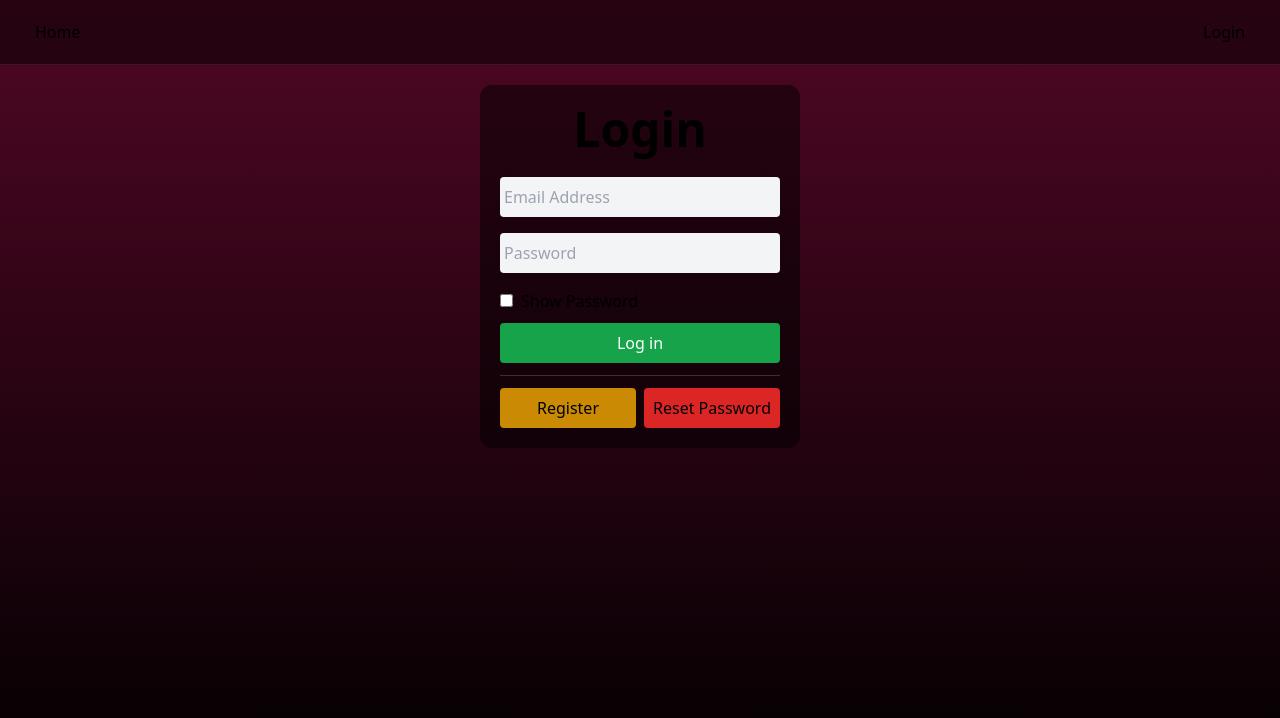
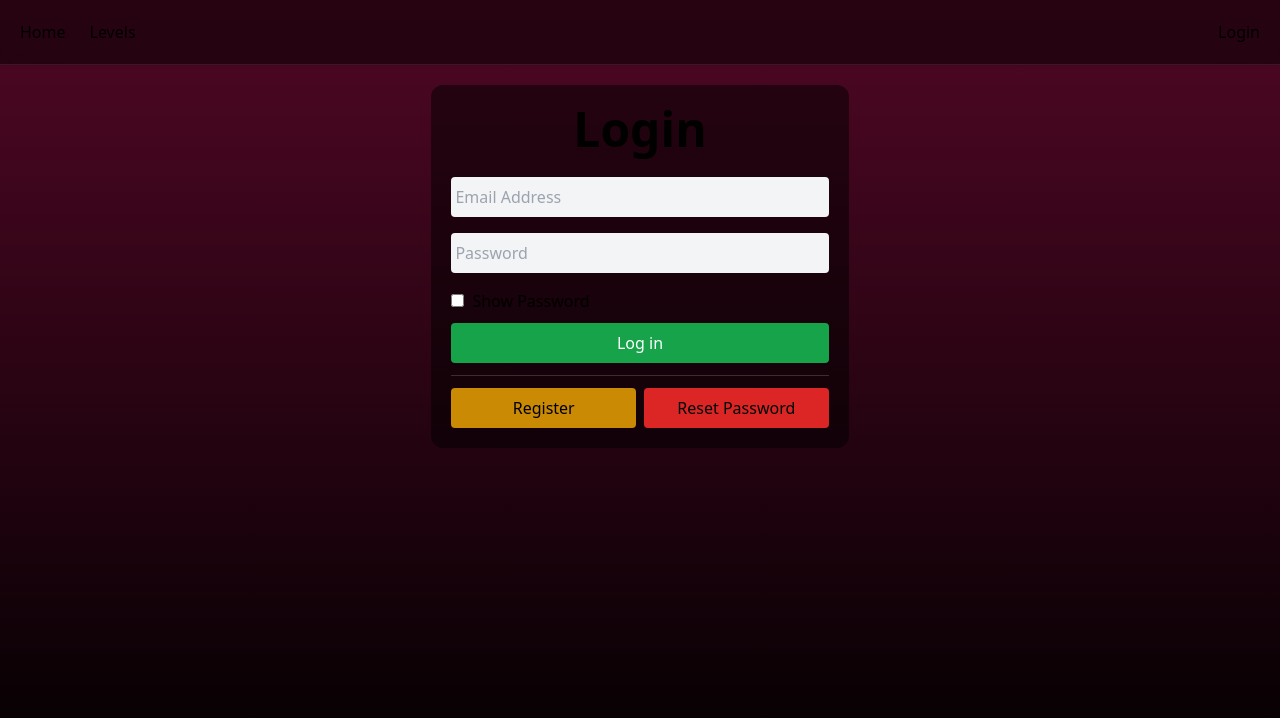
Before and after one commit to turecross321/soundshapes-website, a Next.js app: page /login in a window 1280 px wide. Shown: the top 718 px of the page. Built offline with nearby package versions, Linux system fonts and the light colour scheme; what middleware-axios would draw is missing.

Commit message:
some mobile stuff

```diff
--- /dev/null
+++ b/src/components/divider.tsx
@@ -0,0 +1,9 @@
+import { FC } from "react";
+
+interface DividerProps {}
+
+const Divider: FC<DividerProps> = ({}) => {
+  return <div className="border-t border-gray-300 my-1 border-opacity-20" />;
+};
+
+export default Divider;
--- a/src/components/follow-button.tsx
+++ b/src/components/follow-button.tsx
@@ -50,7 +50,7 @@ const FollowButton: FC<FollowButtonProps> = ({ id, logOut, refreshPage }) => {
     return (
       <button
         type="submit"
-        className="bg-gray-700 text-white py-2 rounded hover:bg-gray-600 transistion-colors follow-button ml-4"
+        className="bg-gray-700 text-white py-2 rounded hover:bg-gray-600 transistion-colors follow-button"
         onClick={following ? UnFollow : Follow}
       >
         {following ? "Unfollow" : "Follow"}
--- a/src/components/levels.tsx
+++ b/src/components/levels.tsx
@@ -24,6 +24,8 @@ const Levels: FC<LevelProps> = ({
   const [from, setFrom] = useState<number>(fromProp);
   const [levels, setLevels] = useState<LevelResponseWrapper>(levelWrapper);
   const [loadedFrom, setLoadedFrom] = useState<number>(0);
+
+  if (levels.Count < 1) return <div></div>;
 
   function NextPage() {
     let page = currentPage + 1;
--- a/src/components/navbar-button.tsx
+++ b/src/components/navbar-button.tsx
@@ -8,7 +8,7 @@ interface NavbarButtonProps {
 
 const NavbarButton: FC<NavbarButtonProps> = ({ url, name }) => {
   return (
-    <div className="button">
+    <div>
       <Link href={url}>{name}</Link>
     </div>
   );
--- a/src/components/navbar.tsx
+++ b/src/components/navbar.tsx
@@ -1,28 +1,97 @@
 import SessionProvider, { SessionContext } from "@/contexts/SessionContext";
-import { useContext } from "react";
+import { useContext, useState } from "react";
 import NavbarButton from "./navbar-button";
+import { Bars3Icon, XMarkIcon } from "@heroicons/react/24/outline";
+import Divider from "./divider";
 
 function Navbar() {
   const { session } = useContext(SessionContext);
+  const [showMobileNavbar, setShowMobileNavbar] = useState<boolean>(false);
+
+  const DefaultMenus: JSX.Element[] = [
+    <NavbarButton url="/" name="Home" key="home" />,
+    <NavbarButton url="/levels" name="Levels" key="levels" />,
+  ];
+
+  const LoggedInMenus: JSX.Element[] = [
+    <NavbarButton
+      url="/authorization"
+      name="Authorization"
+      key="authorization"
+    />,
+    <NavbarButton
+      url={`/profile/${session?.UserId}`}
+      name="Profile"
+      key="profile"
+    />,
+  ];
+
+  const NotLoggedInMenus: JSX.Element[] = [
+    <NavbarButton url="/login" name="Login" key="login" />,
+  ];
+
+  function ToggleMobileNavbar() {
+    setShowMobileNavbar(!showMobileNavbar);
+  }
+
+  function GetLoggedInOrNotLoggedInButtons() {
+    return session?.UserId ? LoggedInMenus : NotLoggedInMenus;
+  }
 
   return (
-    <nav className="w-full p-5 bg-black bg-opacity-50 ease-in duration-300 flex justify-between backdrop-blur-xl border-b border-slate-200 border-opacity-10 shadow-sm items-center">
-      <div>
-        <NavbarButton url="/" name="Home" />
-      </div>
-      <div>
-        {session?.UserId ? (
-          <div className="flex">
-            <NavbarButton url="/authorization" name="Authorization" />
-            <NavbarButton url={`/profile/${session.UserId}`} name="Profile" />
+    <>
+      <nav className="w-full p-5 bg-black bg-opacity-50 backdrop-blur-xl border-b border-slate-200 border-opacity-10 shadow-sm">
+        <div className="md:hidden flex justify-end">
+          <button onClick={ToggleMobileNavbar}>
+            {showMobileNavbar ? (
+              <XMarkIcon className="w-8" />
+            ) : (
+              <Bars3Icon className="w-8" />
+            )}
+          </button>
+        </div>
+
+        {showMobileNavbar ? (
+          <div className="items-center w-fill text-center md:hidden ease-in duration-300">
+            {DefaultMenus.concat(
+              session?.Id ? LoggedInMenus : NotLoggedInMenus
+            ).map((menu, index) => (
+              <div key={`mobile-${index}`}>
+                <div className="text-2xl">{menu}</div>
+                {index <
+                DefaultMenus.concat(
+                  session?.Id ? LoggedInMenus : NotLoggedInMenus
+                ).length -
+                  1 ? (
+                  <div className="mt-4 mb-4">
+                    <Divider />
+                  </div>
+                ) : null}
+              </div>
+            ))}
           </div>
-        ) : (
-          <div>
-            <NavbarButton url="/login" name="Login" />
+        ) : null}
+
+        <div className="md:block max-xl:hidden">
+          <div className="flex justify-between items-center">
+            <div className="flex">
+              {DefaultMenus.map((menu, index) => (
+                <div className="mr-6" key={`default-${index}`}>
+                  {menu}
+                </div>
+              ))}
+            </div>
+            <div className="flex">
+              {GetLoggedInOrNotLoggedInButtons().map((menu, index) => (
+                <div className="ml-6" key={`default-${index}`}>
+                  {menu}
+                </div>
+              ))}
+            </div>
           </div>
-        )}
-      </div>
-    </nav>
+        </div>
+      </nav>
+    </>
   );
 }
 
--- a/src/pages/authorization.tsx
+++ b/src/pages/authorization.tsx
@@ -16,6 +16,7 @@ import {
 } from "@/api/types/ip-authorization-responses";
 import EnforceAuthentication from "@/components/enforce-authentication";
 import { AuthenticationResponse } from "@/api/types/authentication-responses";
+import Divider from "@/components/divider";
 
 async function RefreshAuthed(user: AuthenticationResponse, router: NextRouter) {
   let authed = await GetAuthorizedIpAddresses();
@@ -138,14 +139,14 @@ const Authorization: FC<AuthorizationProps> = ({}) => {
 
   return (
     <EnforceAuthentication shouldBeAuthenticated={true}>
-      <div className="w-auto content content-padding">
+      <div className="content content-padding">
         <h1 className="text-5xl font-bold text-center mb-2">Authorization</h1>
 
         <div>
           <h2 className="text-2xl mb-2">Allowed</h2>
         </div>
 
-        <div className="border-t border-gray-300 my-1 border-opacity-20 mb-2 mt-2" />
+        <Divider />
 
         {authorizedIps
           ? authorizedIps.map((ip) => (
@@ -157,13 +158,13 @@ const Authorization: FC<AuthorizationProps> = ({}) => {
             ))
           : null}
 
-        <div className="border-t border-gray-300 my-1 border-opacity-20 mb-2 mt-4" />
+        <Divider />
 
         <div>
           <h2 className="text-2xl mb-2">Requests</h2>
         </div>
 
-        <div className="border-t border-gray-300 my-1 border-opacity-20 mb-2 mt-2" />
+        <Divider />
 
         {unAuthorizedIps
           ? unAuthorizedIps.map((ip) => (
@@ -175,7 +176,7 @@ const Authorization: FC<AuthorizationProps> = ({}) => {
             ))
           : null}
 
-        <div className="border-t border-gray-300 my-1 border-opacity-20 mb-2 mt-4" />
+        <Divider />
       </div>
     </EnforceAuthentication>
   );
--- a/src/pages/level/[id].tsx
+++ b/src/pages/level/[id].tsx
@@ -68,7 +68,7 @@ export default function Page({ level }: IndexPageProps) {
           <div className="content thumbnail-padding mb-1">
             <img
               src={apiUrl + `level/${level.Id}/thumbnail`}
-              className="rounded w-full h-full"
+              className="level-content rounded w-full h-full"
               alt="thumbnail"
             />
           </div>
--- a/src/pages/login.tsx
+++ b/src/pages/login.tsx
@@ -1,4 +1,5 @@
 import { LogIn } from "@/api/api-authentication";
+import Divider from "@/components/divider";
 import EnforceAuthentication from "@/components/enforce-authentication";
 import SessionProvider, { SessionContext } from "@/contexts/SessionContext";
 import Link from "next/link";
@@ -54,7 +55,7 @@ function Page() {
 
   return (
     <EnforceAuthentication shouldBeAuthenticated={false}>
-      <div className="w-80 content content-padding">
+      <div className="content content-padding">
         <h1 className="text-5xl font-bold text-center mb-6">Login</h1>
 
         <form onSubmit={handleSubmit}>
@@ -107,7 +108,7 @@ function Page() {
           </div>
         </form>
 
-        <div className="border-t border-gray-300 my-1 border-opacity-20" />
+        <Divider />
 
         <div className="flex justify-between">
           <Link
--- a/src/pages/profile/[id].tsx
+++ b/src/pages/profile/[id].tsx
@@ -76,13 +76,13 @@ export default function Page({ userProp, levelsProp }: IndexPageProps) {
     <main className="flex justify-between">
       <div>
         <div className="content content-padding w-auto">
-          <div className="w-80 flex justify-between items-start">
-            <div className="w-56">
+          <div className="flex justify-between items-start">
+            <div>
               <h1 className="text-3xl font-bold break-words">
                 {user.Username}
               </h1>
             </div>
-            <div className="w-full flex justify-end">
+            <div className="w-full flex justify-end ml-2">
               <FollowButton
                 id={user.Id}
                 refreshPage={RefreshPage}
@@ -115,7 +115,7 @@ export default function Page({ userProp, levelsProp }: IndexPageProps) {
         </div>
       </div>
 
-      <div className="ml-1 content content-padding md:block max-xl:hidden">
+      <div className="ml-1 content content-padding md:block max-xl:hidden w-fill">
         {GetCurrentPage()}
       </div>
     </main>
--- a/src/pages/register.tsx
+++ b/src/pages/register.tsx
@@ -48,7 +48,7 @@ function Page() {
 
   return (
     <EnforceAuthentication shouldBeAuthenticated={false}>
-      <div className="w-80 content content-padding">
+      <div className="content content-padding">
         <h1 className="text-5xl font-bold text-center mb-4">Registration</h1>
         <div className="flex justify-center">
           <Stepper
--- a/src/pages/resetPassword.tsx
+++ b/src/pages/resetPassword.tsx
@@ -53,7 +53,7 @@ function Page() {
 
   return (
     <EnforceAuthentication shouldBeAuthenticated={false}>
-      <div className="w-auto content content-padding">
+      <div className="content content-padding">
         <h1 className="text-5xl font-bold text-center mb-6">Reset Password</h1>
         <div className="mb-4">
           <Stepper
--- a/src/styles/globals.css
+++ b/src/styles/globals.css
@@ -37,11 +37,6 @@ body {
   padding-bottom: 10px;
 }
 
-.button {
-  padding-right: 15px;
-  padding-left: 15px;
-}
-
 .fancy-button {
   @apply bg-gray-700 text-white py-2 rounded hover:bg-gray-600;
   padding-left: 15px;
```
